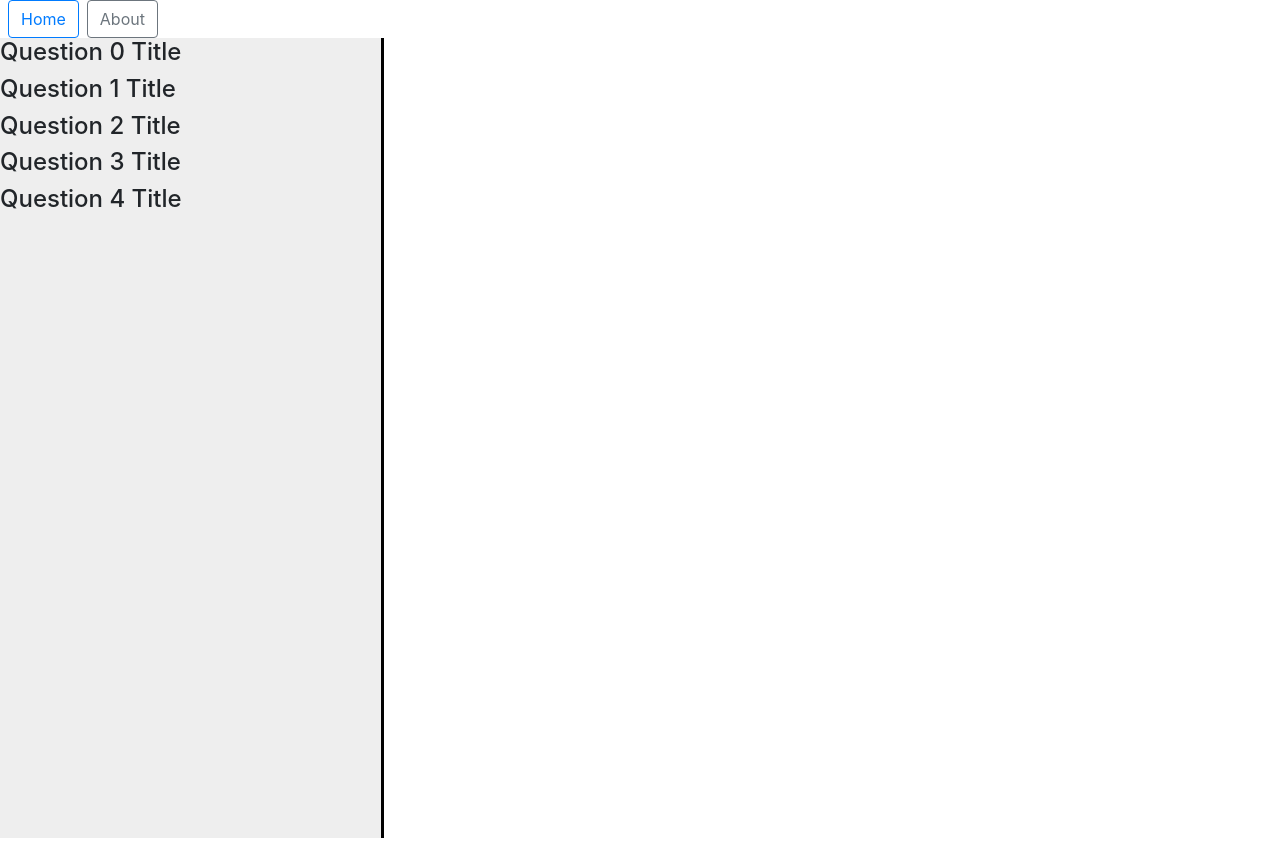
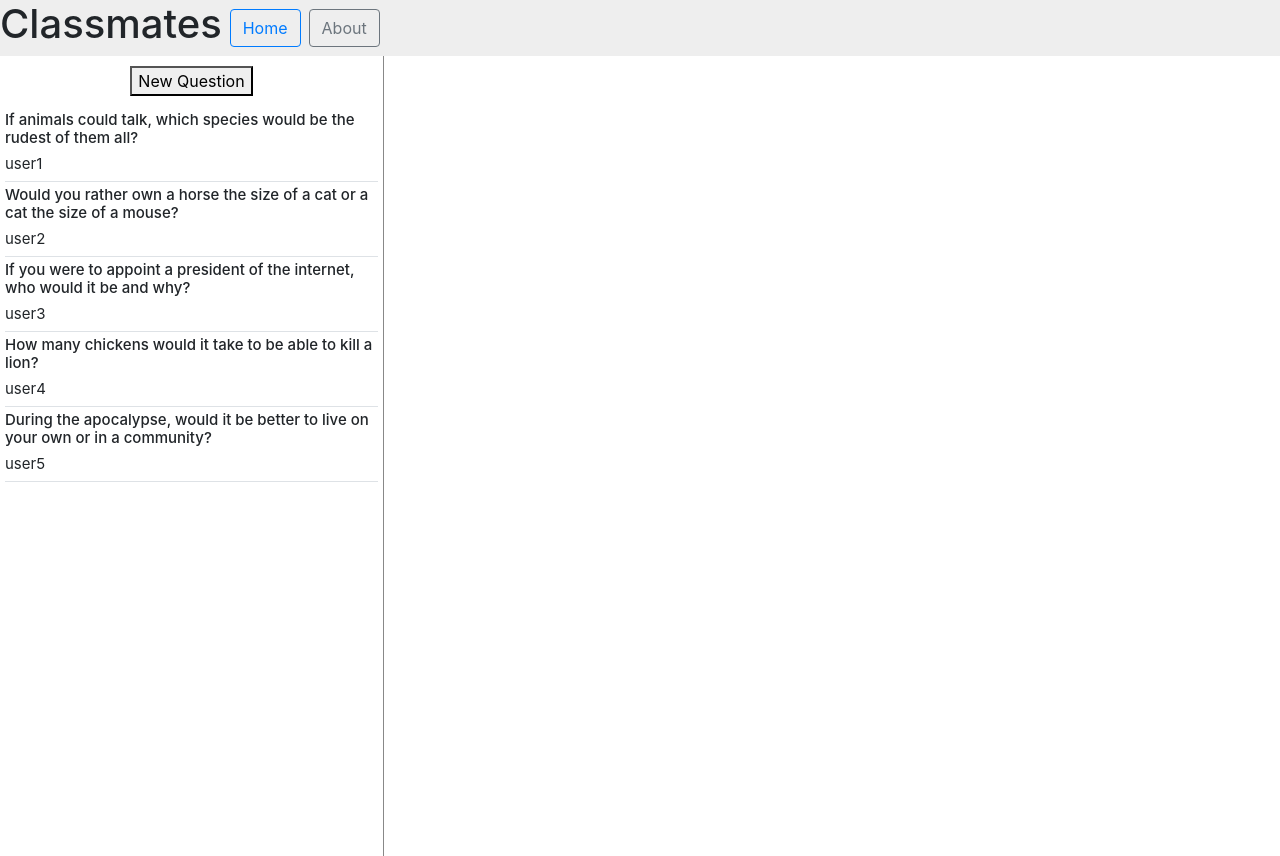
Before and after one commit to Kojon74/Classmates, a React (Create React App) app in the folder frontend/: page /course in a window 1280 px wide. Built offline with nearby package versions, Linux system fonts and the light colour scheme.

Commit message:
Finished course page without implementing backend

```diff
--- a/frontend/src/App.js
+++ b/frontend/src/App.js
@@ -4,9 +4,11 @@ import Navbar from "./Navbar";
 import Home from "./pages/home/Home";
 import About from "./pages/about/About";
 import Course from "./pages/course/Course";
+import { AppProvider } from "./pages/course/context";
 
 const App = () => {
   return (
+    <AppProvider>
       <Router>
         <Navbar />
         <Switch>
@@ -21,6 +23,7 @@ const App = () => {
           </Route>
         </Switch>
       </Router>
+    </AppProvider>
   );
 };
 
--- a/frontend/src/Navbar.js
+++ b/frontend/src/Navbar.js
@@ -1,18 +1,27 @@
-import React, { useState, useHistory } from "react";
-import 'bootstrap/dist/css/bootstrap.min.css';
-import Button from 'react-bootstrap/Button';
+import React from "react";
+import "bootstrap/dist/css/bootstrap.min.css";
+import Button from "react-bootstrap/Button";
 
 const Navbar = () => {
   return (
-    <div>
-      <Button onClick={event =>  window.location.href='/'} className="navbarButton" variant="outline-primary">
+    <nav className="nav">
+      <h1 className="nav-header">Classmates</h1>
+      <Button
+        onClick={(event) => (window.location.href = "/")}
+        className="navbarButton"
+        variant="outline-primary"
+      >
         Home
       </Button>
 
-      <Button onClick={event =>  window.location.href='/about'} className="navbarButton" variant="outline-secondary">
+      <Button
+        onClick={(event) => (window.location.href = "/about")}
+        className="navbarButton"
+        variant="outline-secondary"
+      >
         About
       </Button>
-    </div>
+    </nav>
   );
 };
 
--- a/frontend/src/data.js
+++ b/frontend/src/data.js
@@ -1,8 +1,9 @@
 const data = [
   {
-    questionId: 0,
-    questionTitle: "Question 0 Title",
-    questionText: "Question 0",
+    DaraquestionId: 0,
+    questionTitle:
+      "If animals could talk, which species would be the rudest of them all?",
+    questionText: "Consequat minim eu excepteur sint quis mollit exercitation.",
     questionUser: "user1",
     questionTime: "12:00PM",
     answers: [
@@ -22,9 +23,11 @@ const data = [
   },
   {
     questionId: 1,
-    questionTitle: "Question 1 Title",
-    questionText: "Question 1",
-    questionUser: "user1",
+    questionTitle:
+      "Would you rather own a horse the size of a cat or a cat the size of a mouse?",
+    questionText:
+      "Excepteur eiusmod reprehenderit aliqua voluptate reprehenderit adipisicing occaecat eiusmod in cupidatat et pariatur.",
+    questionUser: "user2",
     questionTime: "12:00PM",
     answers: [
       {
@@ -43,9 +46,10 @@ const data = [
   },
   {
     questionId: 2,
-    questionTitle: "Question 2 Title",
-    questionText: "Question 2",
-    questionUser: "user1",
+    questionTitle:
+      "If you were to appoint a president of the internet, who would it be and why?",
+    questionText: "Aliquip mollit tempor magna minim officia eu duis minim.",
+    questionUser: "user3",
     questionTime: "12:00PM",
     answers: [
       {
@@ -64,9 +68,9 @@ const data = [
   },
   {
     questionId: 3,
-    questionTitle: "Question 3 Title",
-    questionText: "Question 3",
-    questionUser: "user1",
+    questionTitle: "How many chickens would it take to be able to kill a lion?",
+    questionText: "Sit commodo dolor et in veniam amet excepteur nulla do.",
+    questionUser: "user4",
     questionTime: "12:00PM",
     answers: [
       {
@@ -85,9 +89,10 @@ const data = [
   },
   {
     questionId: 4,
-    questionTitle: "Question 4 Title",
-    questionText: "Question 4",
-    questionUser: "user1",
+    questionTitle:
+      "During the apocalypse, would it be better to live on your own or in a community?",
+    questionText: "Sint elit ut voluptate Lorem duis occaecat.",
+    questionUser: "user5",
     questionTime: "12:00PM",
     answers: [
       {
--- a/frontend/src/index.css
+++ b/frontend/src/index.css
@@ -1,15 +1,21 @@
 body {
   margin: 0;
-  font-family: -apple-system, BlinkMacSystemFont, 'Segoe UI', 'Roboto', 'Oxygen',
-    'Ubuntu', 'Cantarell', 'Fira Sans', 'Droid Sans', 'Helvetica Neue',
+  font-family: -apple-system, BlinkMacSystemFont, "Segoe UI", "Roboto", "Oxygen",
+    "Ubuntu", "Cantarell", "Fira Sans", "Droid Sans", "Helvetica Neue",
     sans-serif;
   -webkit-font-smoothing: antialiased;
   -moz-osx-font-smoothing: grayscale;
 }
 
 code {
-  font-family: source-code-pro, Menlo, Monaco, Consolas, 'Courier New',
+  font-family: source-code-pro, Menlo, Monaco, Consolas, "Courier New",
     monospace;
+}
+
+.nav {
+  display: flex;
+  align-items: center;
+  background-color: #eee;
 }
 
 .navbarButton {
--- a/frontend/src/pages/course/Course.css
+++ b/frontend/src/pages/course/Course.css
@@ -2,6 +2,11 @@
   height: 100%;
   width: 100%;
 }
+
+/* input {
+  padding-left: 0;
+  padding-top: 0;
+} */
 
 /* Question List Start */
 
@@ -11,19 +16,83 @@
   min-height: 100vh;
   box-sizing: border-box;
   float: left;
-  background-color: #eee;
-  border-right: 3px solid black;
+  background-color: #fff;
+  border-right: 1px solid #888;
+}
+
+.question-list .new-q {
+  margin: 10px auto;
+  display: block;
 }
 
 /* Question Start */
+
+.question {
+  height: 75px;
+  padding: 5px;
+}
 
 .question:hover {
   cursor: pointer;
 }
 
+.question .question-title {
+  font-size: 15px;
+  font-weight: 500;
+}
+
+.question .question-user {
+  font-size: 15px;
+  font-weight: 400;
+}
+
+.question .border-bottom {
+  border-bottom: #888;
+}
 /* Question End */
 
 /* Question List End */
+
+/* New Question Start */
+
+.new-question {
+  width: 70%;
+  box-sizing: border-box;
+  float: right;
+  padding: 10px;
+}
+
+.new-question .header {
+  display: flex;
+  align-items: center;
+  margin: 20px 0;
+}
+
+.new-question .title {
+  margin: auto;
+}
+
+.new-question .input1-container {
+  display: flex;
+  align-items: center;
+  justify-content: space-between;
+}
+
+.new-question label {
+  margin: 0 20px 0 0;
+}
+
+.new-question .input-title {
+  width: 90%;
+}
+
+.new-question .input-text {
+  width: 100%;
+  height: 300px;
+  margin: 10px 0;
+}
+
+/* New Question End */
 
 /* Post Start */
 
@@ -34,4 +103,37 @@
   padding: 10px;
 }
 
+.post .title {
+  font-size: 30px;
+  font-weight: 400;
+}
+
+.post .user {
+  font-size: 20px;
+}
+
+.post label {
+  display: block;
+  margin: none;
+  font-size: 20px;
+  font-weight: 600;
+}
+
+.post input {
+  width: 100%;
+  height: 200px;
+  margin: 0 0 10px;
+}
+
+/* Answer Start */
+
+.answer {
+  margin: 20px 0;
+  padding: 10px;
+  background-color: #eee;
+  border-radius: 5px;
+}
+
+/* Answer End */
+
 /* Post End */
--- a/frontend/src/pages/course/Course.js
+++ b/frontend/src/pages/course/Course.js
@@ -1,17 +1,23 @@
 import React from "react";
 import QuestionList from "./components/QuestionList";
 import Post from "./components/Post";
-import { AppProvider } from "./context";
+import { useGlobalContext } from "./context";
 import "./Course.css";
+import NewQuestion from "./components/NewQuestion";
 
 const Course = () => {
+  const { questionSelected, isNewQuestion } = useGlobalContext();
   return (
-    <AppProvider>
-      <section className="course">
-        <QuestionList />
+    <section className="course">
+      <QuestionList />
+      {isNewQuestion ? (
+        <NewQuestion />
+      ) : questionSelected ? (
         <Post />
-      </section>
-    </AppProvider>
+      ) : (
+        <div></div>
+      )}
+    </section>
   );
 };
 
--- /dev/null
+++ b/frontend/src/pages/course/components/Answer.js
@@ -0,0 +1,12 @@
+import React from "react";
+
+const Answer = ({ answerId, answerText, answerUser, answerTime }) => {
+  return (
+    <section className="answer">
+      <h5 className="user">{answerUser}</h5>
+      <p className="answer-text">{answerText}</p>
+    </section>
+  );
+};
+
+export default Answer;
--- /dev/null
+++ b/frontend/src/pages/course/components/NewQuestion.js
@@ -0,0 +1,52 @@
+import React, { useState } from "react";
+import { useGlobalContext } from "../context";
+
+const NewQuestion = () => {
+  const [questionTitle, setQuestionTitle] = useState("");
+  const [questionText, setQuestionText] = useState("");
+
+  const { setIsNewQuestion } = useGlobalContext();
+
+  const handleSubmit = (e) => {
+    e.preventDefault();
+  };
+
+  return (
+    <section className="new-question">
+      <div className="header">
+        <button className="cancel" onClick={() => setIsNewQuestion(false)}>
+          Cancel
+        </button>
+        <h3 className="title">New Question</h3>
+      </div>
+      <form onSubmit={handleSubmit}>
+        <div className="input1-container">
+          <label>Title</label>
+          <input
+            className="input-title"
+            id="title"
+            type="text"
+            value={questionTitle}
+            onChange={(e) => {
+              setQuestionTitle(e.target.value);
+            }}
+          />
+        </div>
+        <textarea
+          className="input-text"
+          id="text"
+          type="text"
+          value={questionText}
+          onChange={(e) => {
+            setQuestionText(e.target.value);
+          }}
+        />
+        <button className="submit" type="submit">
+          Post
+        </button>
+      </form>
+    </section>
+  );
+};
+
+export default NewQuestion;
--- a/frontend/src/pages/course/components/Post.js
+++ b/frontend/src/pages/course/components/Post.js
@@ -1,14 +1,33 @@
-import React from "react";
+import React, { useState } from "react";
 import { useGlobalContext } from "../context";
+import Answer from "./Answer";
 
 const Post = () => {
+  const [userAnswer, setUserAnswer] = useState("");
   const { activePost } = useGlobalContext();
+
+  const handleChange = (e) => {
+    const newVal = e.target.value;
+    setUserAnswer(newVal);
+  };
+
+  const handleSubmit = (e) => {
+    e.preventDefault();
+  };
 
   return (
     <section className="post">
       <h2 className="title">{activePost.questionTitle}</h2>
+      <p className="user">{activePost.questionUser}</p>
       <p className="text">{activePost.questionText}</p>
-      <p className="user">{activePost.questionUser}</p>
+      <form className="your-answer" onSubmit={handleSubmit}>
+        <label>Your Answer</label>
+        <input type="text" value={userAnswer} onChange={handleChange}></input>
+        <button className="submit">Post Answer</button>
+      </form>
+      {activePost.answers.map((answer) => {
+        return <Answer {...answer} />;
+      })}
     </section>
   );
 };
--- a/frontend/src/pages/course/components/Question.js
+++ b/frontend/src/pages/course/components/Question.js
@@ -9,10 +9,24 @@ const Question = ({
   questionTime,
   answers,
 }) => {
-  const { setActivePostId } = useGlobalContext();
+  const {
+    setActivePostId,
+    setQuestionSelected,
+    isNewQuestion,
+    setIsNewQuestion,
+  } = useGlobalContext();
+
+  const handleSelectQuestion = () => {
+    setQuestionSelected(true);
+    setActivePostId(questionId);
+    if (isNewQuestion) setIsNewQuestion(false);
+  };
+
   return (
-    <section className="question" onClick={() => setActivePostId(questionId)}>
-      <h4 className="question-title">{questionTitle}</h4>
+    <section className="question" onClick={handleSelectQuestion}>
+      <h5 className="question-title">{questionTitle}</h5>
+      <h6 className="question-user">{questionUser}</h6>
+      <div className="border-bottom" />
     </section>
   );
 };
--- a/frontend/src/pages/course/components/QuestionList.js
+++ b/frontend/src/pages/course/components/QuestionList.js
@@ -1,10 +1,15 @@
 import React from "react";
 import Question from "./Question";
 import data from "../../../data";
+import { useGlobalContext } from "../context";
 
 const QuestionList = () => {
+  const { setIsNewQuestion } = useGlobalContext();
   return (
     <section className="question-list">
+      <button className="new-q" onClick={() => setIsNewQuestion(true)}>
+        New Question
+      </button>
       {data.map((question) => {
         return <Question {...question} />;
       })}
--- a/frontend/src/pages/course/context.js
+++ b/frontend/src/pages/course/context.js
@@ -6,6 +6,8 @@ const AppContext = React.createContext();
 const AppProvider = ({ children }) => {
   const [questionList, setQuestionList] = useState(data);
   const [activePost, setActivePost] = useState({});
+  const [questionSelected, setQuestionSelected] = useState(false);
+  const [isNewQuestion, setIsNewQuestion] = useState(false);
 
   const setActivePostId = (id) => {
     const matchingIdQ = questionList.find(
@@ -15,7 +17,16 @@ const AppProvider = ({ children }) => {
   };
 
   return (
-    <AppContext.Provider value={{ activePost, setActivePostId }}>
+    <AppContext.Provider
+      value={{
+        activePost,
+        setActivePostId,
+        questionSelected,
+        setQuestionSelected,
+        isNewQuestion,
+        setIsNewQuestion,
+      }}
+    >
       {children}
     </AppContext.Provider>
   );
```
Lines whose indentation alone changed are shown as unchanged.
